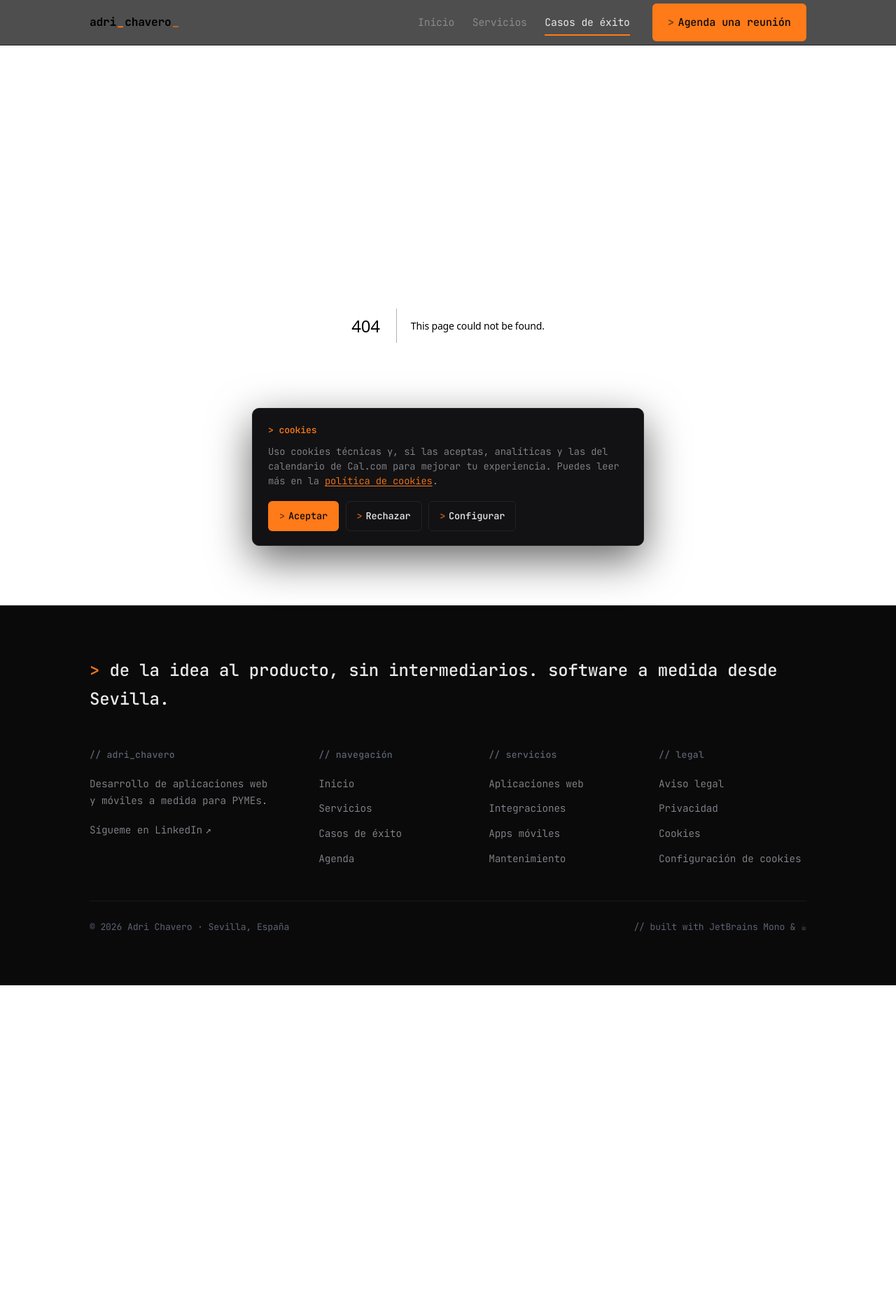
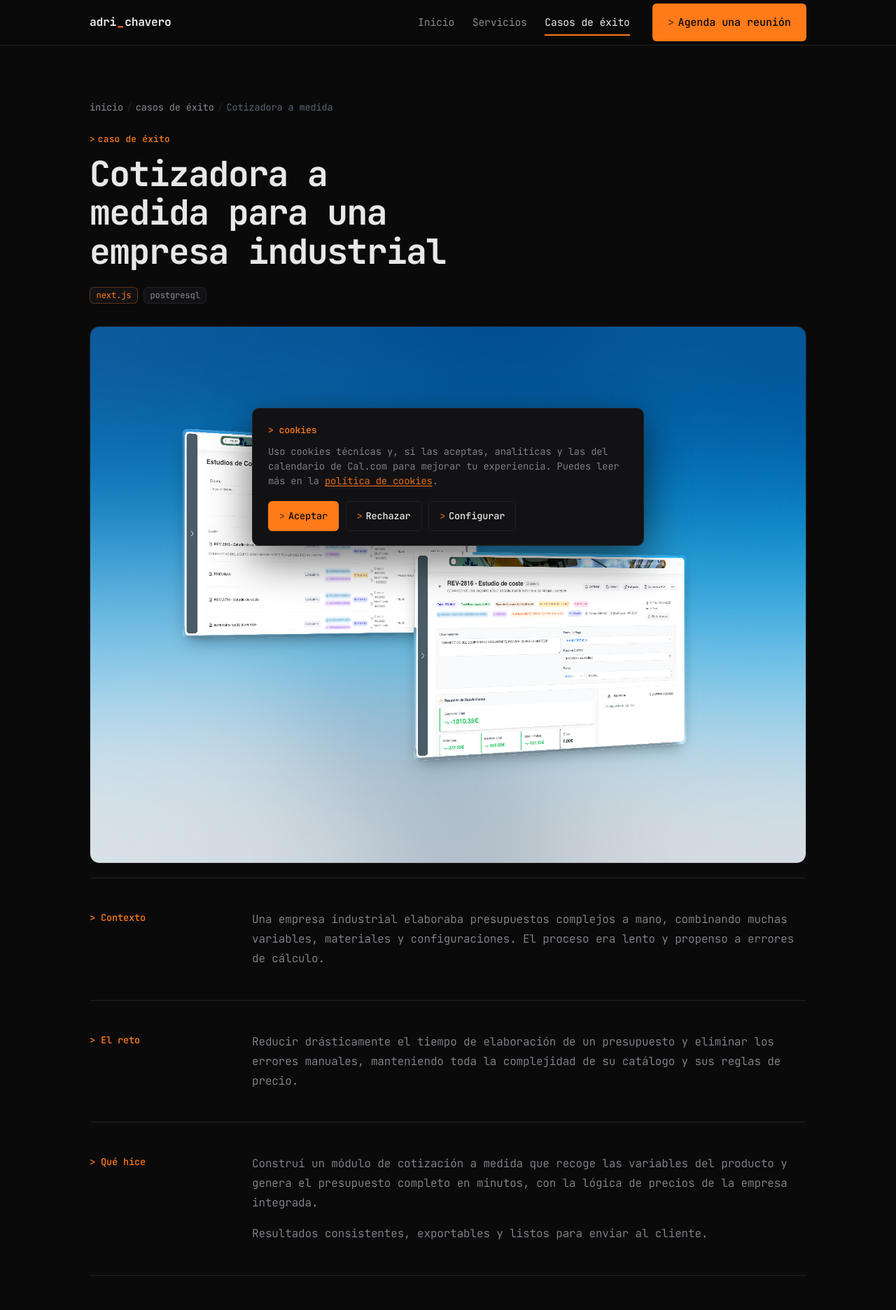
Before and after one commit to adrgarcha/portfolio, a Next.js app: page /casos-de-exito/cotizadora in a window 1280 px wide. Before the commit this address had no page. Shown: the top 1872 px of the page at 70% size. Before the commit the page ends 1408 px from the top, so only its background shows below. Built offline with nearby package versions, Linux system fonts and the light colour scheme.

Commit message:
feat(casos-de-exito): add case studies index and detail pages
Adds the listing and the dynamic [slug] route backed by lib/cases,
with breadcrumb navigation on the detail view.

```diff
--- /dev/null
+++ b/app/casos-de-exito/[slug]/page.tsx
@@ -0,0 +1,105 @@
+import type { Metadata } from 'next';
+import Image from 'next/image';
+import { notFound } from 'next/navigation';
+
+import CtaBand from '@/components/cta-band';
+import Breadcrumb from '@/components/breadcrumb';
+import Tokens from '@/components/tokens';
+import { CASES, getCase } from '@/lib/cases';
+
+interface PageProps {
+   params: Promise<{ slug: string }>;
+}
+
+export function generateStaticParams() {
+   return CASES.map((c) => ({ slug: c.slug }));
+}
+
+export async function generateMetadata({ params }: PageProps): Promise<Metadata> {
+   const { slug } = await params;
+   const item = getCase(slug);
+   if (!item) return {};
+   return {
+      title: item.shortTitle,
+      description: item.result,
+   };
+}
+
+export default async function CaseDetailPage({ params }: PageProps) {
+   const { slug } = await params;
+   const item = getCase(slug);
+   if (!item) notFound();
+
+   return (
+      <main>
+         <section className="page-head detail-hero">
+            <div className="wrap">
+               <Breadcrumb
+                  items={[
+                     { label: 'inicio', href: '/' },
+                     { label: 'casos de éxito', href: '/casos-de-exito' },
+                     { label: item.shortTitle },
+                  ]}
+               />
+               <span className="eyebrow">caso de éxito</span>
+               <h1 className="t-1" style={{ marginTop: '0.6rem', maxWidth: '22ch' }}>
+                  {item.title}
+               </h1>
+               <div className="token-row" style={{ marginTop: '1.4rem' }}>
+                  <Tokens tokens={item.tokens} />
+               </div>
+               <div className="thumb-lg" style={{ position: 'relative' }}>
+                  {item.img ? (
+                     <Image src={item.img} alt={item.shortTitle} fill sizes="(max-width: 1120px) 100vw, 1120px" style={{ objectFit: 'cover' }} />
+                  ) : (
+                     <div className="ph">{item.thumb}</div>
+                  )}
+               </div>
+            </div>
+         </section>
+
+         <section style={{ paddingBottom: 'clamp(48px, 6vw, 90px)' }}>
+            <div className="wrap">
+               <div className="detail-block">
+                  <span className="label">Contexto</span>
+                  <div>
+                     {item.contexto.map((p) => (
+                        <p key={p}>{p}</p>
+                     ))}
+                  </div>
+               </div>
+               <div className="detail-block">
+                  <span className="label">El reto</span>
+                  <div>
+                     {item.reto.map((p) => (
+                        <p key={p}>{p}</p>
+                     ))}
+                  </div>
+               </div>
+               <div className="detail-block">
+                  <span className="label">Qué hice</span>
+                  <div>
+                     {item.solucion.map((p) => (
+                        <p key={p}>{p}</p>
+                     ))}
+                  </div>
+               </div>
+               <div className="detail-block">
+                  <span className="label">Resultado</span>
+                  <div>
+                     <p className="metric-big">{item.resultado.metric}</p>
+                     <p style={{ marginTop: '1rem' }}>{item.resultado.text}</p>
+                  </div>
+               </div>
+            </div>
+         </section>
+
+         <CtaBand
+            heading="¿Tienes un reto parecido?"
+            lede="Hablemos 30 minutos, sin compromiso. Te digo si puedo ayudarte."
+            source={`caso-${item.slug}`}
+            backLink={{ label: 'Ver todos los casos', href: '/casos-de-exito' }}
+         />
+      </main>
+   );
+}
--- /dev/null
+++ b/app/casos-de-exito/page.tsx
@@ -0,0 +1,41 @@
+import type { Metadata } from 'next';
+
+import CaseCard from '@/components/case-card';
+import CtaBand from '@/components/cta-band';
+import PageHeader from '@/components/page-header';
+import Reveal from '@/components/reveal';
+import { CASES } from '@/lib/cases';
+
+export const metadata: Metadata = {
+   title: 'Casos de éxito',
+   description: 'Proyectos reales para empresas reales. Cada uno empezó por un problema concreto de negocio.',
+};
+
+export default function CasosDeExitoPage() {
+   return (
+      <main>
+         <PageHeader
+            breadcrumb={[{ label: 'inicio', href: '/' }, { label: 'casos de éxito' }]}
+            eyebrow="casos de éxito"
+            title="Software que ya está funcionando."
+            lede="Proyectos reales para empresas reales. Cada uno empezó por un problema concreto de negocio y terminó en algo que la gente usa cada día."
+         />
+
+         <section className="section-pad" style={{ paddingTop: 'clamp(24px, 4vw, 48px)' }}>
+            <div className="wrap">
+               <Reveal className="cases-grid">
+                  {CASES.map((item) => (
+                     <CaseCard key={item.slug} item={item} />
+                  ))}
+               </Reveal>
+            </div>
+         </section>
+
+         <CtaBand
+            heading="¿Tu proyecto puede ser el próximo?"
+            lede="Cuéntame qué necesitas en una reunión de 30 minutos, sin compromiso."
+            source="casos-index"
+         />
+      </main>
+   );
+}
--- /dev/null
+++ b/components/breadcrumb.tsx
@@ -0,0 +1,21 @@
+import Link from 'next/link';
+import { Fragment } from 'react';
+
+import type { NavLink } from '@/lib/types';
+
+interface BreadcrumbProps {
+   items: (NavLink | { label: string; href?: undefined })[];
+}
+
+export default function Breadcrumb({ items }: BreadcrumbProps) {
+   return (
+      <nav className="breadcrumb" aria-label="migas de pan">
+         {items.map((item, i) => (
+            <Fragment key={item.label}>
+               {i > 0 && <span className="sep">/</span>}
+               {item.href ? <Link href={item.href}>{item.label}</Link> : <span>{item.label}</span>}
+            </Fragment>
+         ))}
+      </nav>
+   );
+}
```
